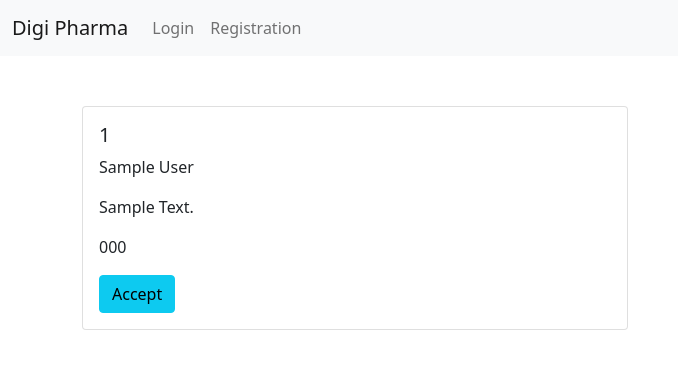
After one commit to shahed-swe/pharmacy_management, a Django app: page /sellers/ in a window 1280 px wide. The commit adds this page. Shown: the top 369 px of the page, without its empty margins (0-678 px from the left). Run offline with Django 3.2, Linux system fonts and the light colour scheme; tables that the repository leaves empty hold one stand-in row (values such as "Sample post").

Commit message:
new commit:

```diff
--- a/main/models.py
+++ b/main/models.py
@@ -24,6 +24,7 @@ class saveSeller(models.Model):
     username = models.CharField(max_length=120, blank=True, null=True)
     first_name = models.CharField(max_length=120, blank=True, null=True)
     last_name= models.CharField(max_length=120, blank=True, null=True)
+    email = models.CharField(max_length=120, blank=True, null=True)
     user_address = models.TextField(max_length=200, blank=True, null=True)
     phone_no = models.CharField(max_length=120, blank=True, null=True)
     password = models.CharField(max_length=120, blank=True, null=True)
--- /dev/null
+++ b/main/templates/accept_seller.html
@@ -0,0 +1,39 @@
+{%extends 'base.html'%}
+<!-- extending html -->
+{%block main_content%}
+<!--  -->
+<style>
+    .container {
+        margin-top: 50px;
+    }
+</style>
+<div class="container">
+    <div class="row row-cols-1 row-cols-md-2 g-4">
+        {%for i in seller%}
+        <!--  -->
+        <div class="col">
+            <div class="card">
+                <div class="card-body">
+                    <h5 class="card-title">{{i.seller_id}}</h5>
+                    <p class="card-text">{{i.first_name | title}} {{i.last_name | title}}</p>
+                    <p class="card-text">{{i.user_address | title}} </p>
+                    <p class="card-text">{{i.phone_no }} </p>
+                    <form method="POST">
+                        {%csrf_token%}
+                        <input type="hidden" name="userid" value="{{i.seller_id}}">
+                        <button class="btn btn-info shadow-none btn-block">Accept</button>
+                    </form>
+
+                </div>
+            </div>
+        </div>
+        {%empty%}
+        <div class="text-danger">
+            <h1>No Elements</h1>
+        </div>
+        <!--  -->
+        {%endfor%}
+    </div>
+</div>
+<!--  -->
+{%endblock main_content%}
--- a/main/templates/navbar.html
+++ b/main/templates/navbar.html
@@ -19,6 +19,9 @@
                 <li class="nav-item">
                     <a class="nav-link" href="#" tabindex="-1" aria-disabled="true">Medicine</a>
                 </li>
+                <li class="nav-item">
+                    <a class="nav-link" href="{%url 'sellerRegistration'%}" tabindex="-1" aria-disabled="true">Seller's</a>
+                </li>
 
                 {%else%}
                 <li class="nav-item">
--- a/main/urls.py
+++ b/main/urls.py
@@ -1,8 +1,10 @@
+from main.models import saveSeller
 from django.urls import path
 from . import views
 urlpatterns = [
     path('',views.home, name='home'),
     path('login/', views.mylogin, name="mylogin"),
     path('registration/', views.myregistration, name="myregistration"),
-    path('logout/', views.mylogout, name="mylogout")
+    path('logout/', views.mylogout, name="mylogout"),
+    path('sellers/', views.sellerRegistration, name="sellerRegistration"),
 ]
--- a/main/views.py
+++ b/main/views.py
@@ -53,6 +53,7 @@ def myregistration(request):
                 username = request.POST.get('username'),
                 first_name = request.POST.get('first-name'),
                 last_name = request.POST.get('last-name'),
+                email = request.POST.get('email'),
                 user_address = request.POST.get('address'),
                 phone_no = request.POST.get('phone-no'),
                 password = request.POST.get('password')
@@ -60,6 +61,38 @@ def myregistration(request):
             seller.save()
     return render(request, 'registration.html', {"title":"Registration"})
 
+def sellerRegistration(request):
+    if not request.user.is_superuser and request.user.is_authenticated:
+        return redirect('/')
+    else:
+        seller = saveSeller.objects.all()
+        if request.method == "POST":
+            id = request.POST.get('userid')
+            saved_seller = saveSeller.objects.filter(pk=id)
+            # print(saved_seller[0].username)
+            # print(saved_seller[0].password)
+            user = User(
+                username = saved_seller[0].username,
+                first_name = saved_seller[0].first_name,
+                last_name = saved_seller[0].last_name,
+                email = saved_seller[0].email,
+                is_seller = True,
+                is_active = True
+            )
+            user.set_password(saved_seller[0].password)
+            user.save()
+            seller_save = Seller(
+                user=user,
+                seller_id = saved_seller[0].seller_id,
+                user_address = saved_seller[0].user_address,
+                phone_no = saved_seller[0].phone_no,
+
+            )
+            seller_save.save()
+            saved_seller.delete()
+        context = {"title":"Accept Seller","seller":seller}
+        return render(request, 'accept_seller.html',context)
+
 def mylogout(request):
     logout(request)
     return redirect('/login')
```
Also changed, not shown: db.json (+1 -1 lines), main/migrations/0003_saveseller_email.py (added).
